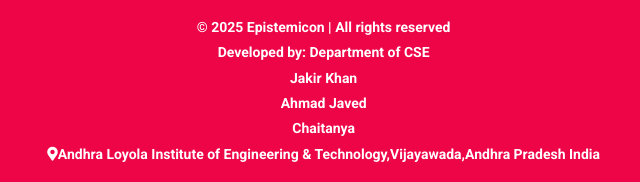
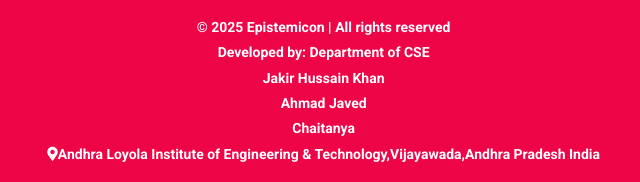
Before and after one commit to jakir-khan/Epistemicon_2025_official, a plain HTML site: page index.html in a window 1280 px wide. Shown: the part 5724-5906 px from the top of the page, 640-1280 px from the left. Drawn offline with nearby package versions, Linux system fonts and the light colour scheme.

Commit message:
Update index.html

```diff
--- a/index.html
+++ b/index.html
@@ -478,7 +478,7 @@
       <div class="footer-info">
         <p>&copy; 2025 Epistemicon | All rights reserved</p>
         <p>Developed by: Department of CSE</p>
-        <p> <a href="https://www.linkedin.com/in/jakir-hussain-khan-1182b3234/" target = "_blank"> Jakir Khan </a></p>
+        <p> <a href="https://www.linkedin.com/in/jakir-hussain-khan-1182b3234/" target = "_blank"> Jakir Hussain Khan </a></p>
         <p> <a href="https://www.linkedin.com/in/ahmadjaved123/" target = "_blank"> Ahmad Javed </a></p>
         <p> <a href="https://www.linkedin.com/in/chaitanya-dussa-fullstackdevelopment/" target = "_blank"> Chaitanya </a></p>
 
```
